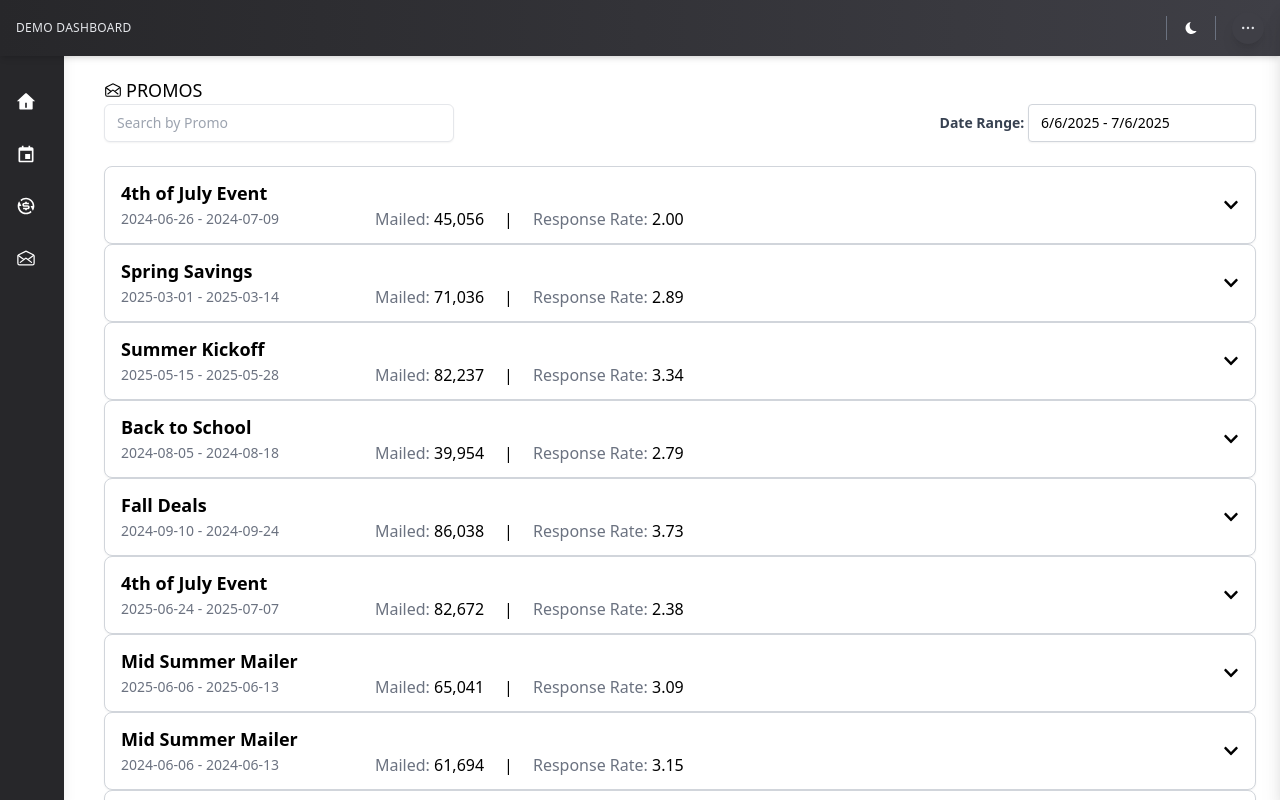
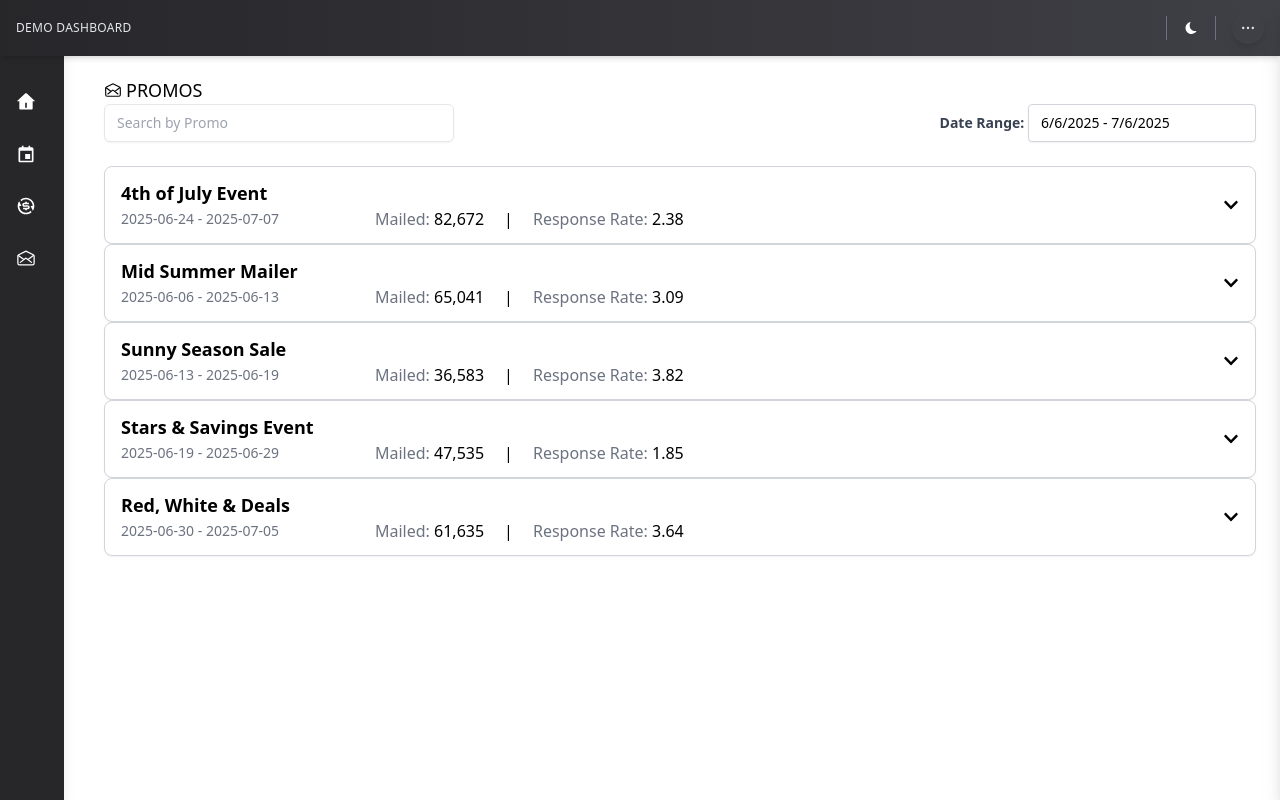
Before and after one commit to robhcho/dashboard-app, a Next.js app: page /promos in a window 1280 px wide. Shown: the top 800 px of the page. Built offline with nearby package versions, Linux system fonts and the light colour scheme.

Commit message:
make adjustments to allow for date to filter list of promos

```diff
--- a/components/promo/PromoMain.tsx
+++ b/components/promo/PromoMain.tsx
@@ -21,9 +21,20 @@ export const PromoPage = () => {
   const [compareSelectedPromo, setCompareSelectedPromo] = useState<Promo | null>(null)
   const {promos, loading, error} = usePromoData()
 
-  const filteredPromos = (promos ?? []).filter((promo) =>
-    promo.promo_name.toLowerCase().includes(searchTerm.toLowerCase())
-  )
+  const filteredPromos = (promos ?? []).filter((promo) => {
+    const promoStart = new Date(promo.promo_dates.start)
+    const promoEnd = new Date(promo.promo_dates.end)
+    const [rangeStart, rangeEnd] = dateRange
+
+    return (
+      promo.promo_name.toLowerCase().includes(searchTerm.toLowerCase()) &&
+      (
+        (promoStart >= rangeStart && promoStart <= rangeEnd) ||
+        (promoEnd >= rangeStart && promoEnd <= rangeEnd) ||
+        (promoStart <= rangeStart && promoEnd >= rangeEnd)
+      )
+    )
+  })
 
   const handleViewRoi = (promo: Promo) => {
     setSelectedPromo(promo)
@@ -65,7 +76,7 @@ export const PromoPage = () => {
           className='w-[350px] border rounded-md px-3 py-2 text-sm shadow-sm focus:outline-none focus:ring-2 focus:ring-blue-500 dark:bg-zinc-600'
         />
 
-        <DateFilter onDateChange={setDateRange} />
+        <DateFilter onDateChange={setDateRange} minDate={new Date('2024-01-01')} maxDate={new Date('2025-07-10')}/>
       </div>
       <div className='mt-6'>
         {filteredPromos.length > 0 ?(
```
